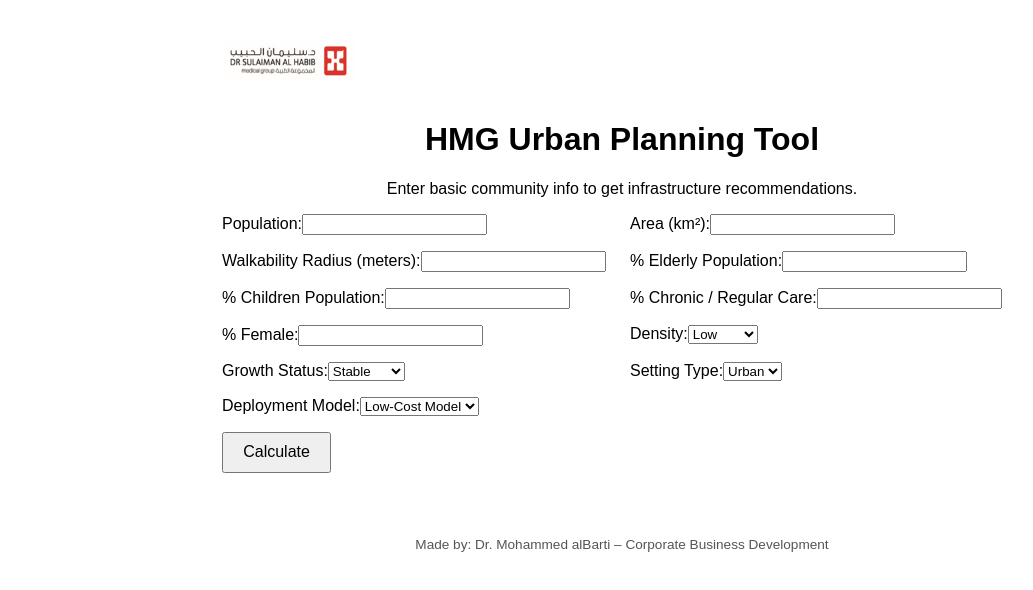
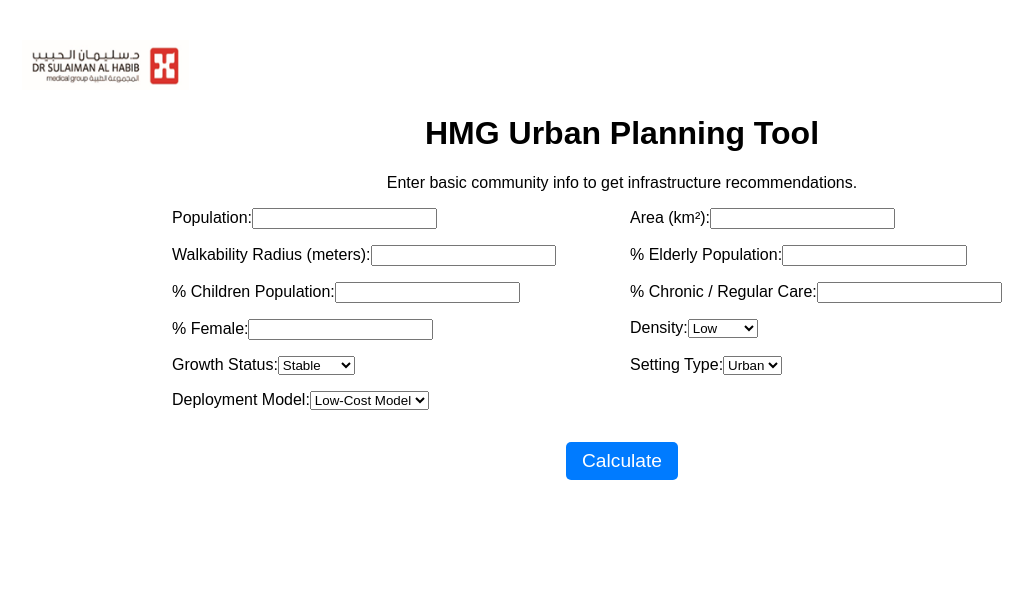
Before and after one commit to mohammedbarti/hmg-urban-tool-v3, a Next.js app: page / in a window 1280 px wide. Shown: the top 590 px of the page, without its empty margins (18-1051 px from the left). Built offline with nearby package versions, Linux system fonts and the light colour scheme.

Commit message:
Update page.tsx

```diff
--- a/app/page.tsx
+++ b/app/page.tsx
@@ -1,160 +1,124 @@
 'use client';
 import React, { useState } from 'react';
 
-const Page = () => {
+export default function Home() {
   const [population, setPopulation] = useState('');
   const [area, setArea] = useState('');
-  const [walkabilityRadius, setWalkabilityRadius] = useState('');
+  const [walkability, setWalkability] = useState('');
   const [elderly, setElderly] = useState('');
   const [children, setChildren] = useState('');
   const [chronic, setChronic] = useState('');
   const [female, setFemale] = useState('');
   const [density, setDensity] = useState('Low');
   const [growth, setGrowth] = useState('Stable');
-  const [setting, setSetting] = useState('Urban');
-  const [deployment, setDeployment] = useState('Low-Cost Model');
-  const [recommendations, setRecommendations] = useState<string[]>([]);
+  const [settingType, setSettingType] = useState('Urban');
+  const [model, setModel] = useState('Low-Cost Model');
+  const [results, setResults] = useState<any>(null);
 
-const handleClick = () => {
-  const pop = parseInt(population);
-  const km2 = parseFloat(area);
-  const walk = parseInt(walkabilityRadius) || 600;
+  const calculate = () => {
+    const pop = parseInt(population);
+    const km2 = parseFloat(area);
+    const walk = parseFloat(walkability);
+    const eld = parseFloat(elderly);
+    const kids = parseFloat(children);
+    const chr = parseFloat(chronic);
+    const fem = parseFloat(female);
 
-  const percentElderly = parseFloat(elderly) || 0;
-  const percentChildren = parseFloat(children) || 0;
-  const percentChronic = parseFloat(chronic) || 0;
-  const percentFemale = parseFloat(female) || 0;
+    let ambulances = Math.ceil(pop / 2000);
+    let phcs = Math.ceil(pop / 10000);
+    let emergencyPods = Math.ceil(pop / 10000);
 
-  if (isNaN(pop) || isNaN(km2)) return;
+    let mobileClinics = model === 'Low-Cost Model'
+      ? Math.ceil(km2 / 20)
+      : Math.ceil(km2 / 30);
 
-  const results: string[] = [];
+    let telehealthBooths = model === 'Low-Cost Model'
+      ? Math.ceil(pop / 25000)
+      : Math.ceil(pop / 5000);
 
-  // Ambulance
-  results.push(`🚑 Ambulances: ${Math.ceil(pop / 2000)}`);
+    // Adjustments based on demographics
+    if (eld > 15) telehealthBooths += 1;
+    if (chr > 20) mobileClinics += 1;
+    if (kids > 25) phcs += 1;
 
-  // PHCs
-  let phcs = Math.ceil(pop / 10000);
-  if (percentChildren > 25) phcs += 1;
-  results.push(`🏥 Primary Healthcare Centers: ${phcs}`);
+    const helipad = settingType === 'Rural' ? 1 : 0;
+    const womensClinic = fem > 60 ? 1 : 0;
 
-  // Emergency Pods
-  results.push(`🆘 Emergency Pods: ${Math.ceil(pop / 10000)}`);
-
-  // Telehealth Booths
-  let telehealth = deployment === 'Ideal Model'
-    ? Math.ceil(pop / 5000)
-    : Math.ceil(pop / 25000);
-  if (percentElderly > 15) telehealth += 1;
-  results.push(`🧑‍💻 Telehealth Booths: ${telehealth} (${deployment === 'Ideal Model' ? '1 per 5,000 people' : '1 per 25,000 people'})`);
-
-  // Mobile Clinics
-  let mobileClinics = deployment === 'Ideal Model'
-    ? Math.ceil(km2 / 30)
-    : Math.ceil(km2 / 20);
-  if (percentChronic > 20) mobileClinics += 1;
-  results.push(`🚐 Mobile Clinics: ${mobileClinics} (${deployment === 'Ideal Model' ? '1 per 30 km²' : '1 per 20 km²'})`);
-
-  // Women's Clinic Suggestion
-  if (percentFemale > 60) {
-    results.push(`🏩 Women’s Health Center: Recommended (High % Female Population)`);
-  }
-
-  // Helipad
-  if (setting === 'Rural') {
-    results.push('🚁 Helipad: 1 (for remote access)');
-  }
-
-  setRecommendations(results);
-};
+    setResults({
+      ambulances,
+      phcs,
+      emergencyPods,
+      mobileClinics,
+      telehealthBooths,
+      helipad,
+      womensClinic,
+    });
+  };
 
   return (
-    <div style={{ padding: '2rem', fontFamily: 'Arial, sans-serif', maxWidth: 800, margin: '0 auto' }}>
-      <img src="/logo.png" alt="Logo" style={{ height: 40, marginBottom: '1rem' }} />
+    <div style={{ padding: '2rem', fontFamily: 'Arial' }}>
+      <img src="/logo.png" alt="Logo" style={{ height: 50 }} />
+      <h1 style={{ textAlign: 'center' }}>HMG Urban Planning Tool</h1>
+      <p style={{ textAlign: 'center' }}>
+        Enter basic community info to get infrastructure recommendations.
+      </p>
 
-      <h1 style={{ textAlign: 'center' }}>HMG Urban Planning Tool</h1>
-      <p style={{ textAlign: 'center' }}>Enter basic community info to get infrastructure recommendations.</p>
-
-      <div style={{ display: 'flex', flexWrap: 'wrap', gap: '1rem', marginBottom: '1rem' }}>
-        <label style={{ flex: '1 1 45%' }}>
-          Population:
-          <input value={population} onChange={(e) => setPopulation(e.target.value)} type="number" />
-        </label>
-        <label style={{ flex: '1 1 45%' }}>
-          Area (km²):
-          <input value={area} onChange={(e) => setArea(e.target.value)} type="number" />
-        </label>
-        <label style={{ flex: '1 1 45%' }}>
-          Walkability Radius (meters):
-          <input value={walkabilityRadius} onChange={(e) => setWalkabilityRadius(e.target.value)} type="number" />
-        </label>
-        <label style={{ flex: '1 1 45%' }}>
-          % Elderly Population:
-          <input value={elderly} onChange={(e) => setElderly(e.target.value)} type="number" />
-        </label>
-        <label style={{ flex: '1 1 45%' }}>
-          % Children Population:
-          <input value={children} onChange={(e) => setChildren(e.target.value)} type="number" />
-        </label>
-        <label style={{ flex: '1 1 45%' }}>
-          % Chronic / Regular Care:
-          <input value={chronic} onChange={(e) => setChronic(e.target.value)} type="number" />
-        </label>
-        <label style={{ flex: '1 1 45%' }}>
-          % Female:
-          <input value={female} onChange={(e) => setFemale(e.target.value)} type="number" />
-        </label>
-        <label style={{ flex: '1 1 45%' }}>
-          Density:
+      <div style={{ display: 'grid', gridTemplateColumns: '1fr 1fr', gap: '1rem', maxWidth: '900px', margin: 'auto' }}>
+        <label>Population:<input type="number" value={population} onChange={(e) => setPopulation(e.target.value)} /></label>
+        <label>Area (km²):<input type="number" value={area} onChange={(e) => setArea(e.target.value)} /></label>
+        <label>Walkability Radius (meters):<input type="number" value={walkability} onChange={(e) => setWalkability(e.target.value)} /></label>
+        <label>% Elderly Population:<input type="number" value={elderly} onChange={(e) => setElderly(e.target.value)} /></label>
+        <label>% Children Population:<input type="number" value={children} onChange={(e) => setChildren(e.target.value)} /></label>
+        <label>% Chronic / Regular Care:<input type="number" value={chronic} onChange={(e) => setChronic(e.target.value)} /></label>
+        <label>% Female:<input type="number" value={female} onChange={(e) => setFemale(e.target.value)} /></label>
+        <label>Density:
           <select value={density} onChange={(e) => setDensity(e.target.value)}>
             <option>Low</option>
             <option>Medium</option>
             <option>High</option>
           </select>
         </label>
-        <label style={{ flex: '1 1 45%' }}>
-          Growth Status:
+        <label>Growth Status:
           <select value={growth} onChange={(e) => setGrowth(e.target.value)}>
             <option>Stable</option>
             <option>Growing</option>
             <option>Declining</option>
           </select>
         </label>
-        <label style={{ flex: '1 1 45%' }}>
-          Setting Type:
-          <select value={setting} onChange={(e) => setSetting(e.target.value)}>
+        <label>Setting Type:
+          <select value={settingType} onChange={(e) => setSettingType(e.target.value)}>
             <option>Urban</option>
             <option>Rural</option>
           </select>
         </label>
-        <label style={{ flex: '1 1 100%' }}>
-          Deployment Model:
-          <select value={deployment} onChange={(e) => setDeployment(e.target.value)}>
+        <label>Deployment Model:
+          <select value={model} onChange={(e) => setModel(e.target.value)}>
             <option>Low-Cost Model</option>
             <option>Ideal Model</option>
           </select>
         </label>
       </div>
 
-      <button onClick={handleClick} style={{ padding: '0.6rem 1.2rem', fontSize: '1rem', marginBottom: '2rem' }}>
-        Calculate
-      </button>
+      <div style={{ textAlign: 'center', marginTop: '2rem' }}>
+        <button onClick={calculate} style={{ fontSize: '1.2rem', padding: '0.5rem 1rem', backgroundColor: '#007bff', color: '#fff', border: 'none', borderRadius: '5px' }}>
+          Calculate
+        </button>
+      </div>
 
-      {recommendations.length > 0 && (
-        <div>
-          <h2>Recommendations</h2>
-          <ul>
-            {recommendations.map((rec, i) => (
-              <li key={i}>{rec}</li>
-            ))}
+      {results && (
+        <div style={{ marginTop: '2rem' }}>
+          <h2>✅ Recommendations:</h2>
+          <ul style={{ fontSize: '18px', lineHeight: '1.8' }}>
+            <li>🚑 <strong>Ambulances: {results.ambulances}</strong> — Based on WHO standard of 1 per 2,000 people</li>
+            <li>🏥 <strong>Primary Healthcare Centers: {results.phcs}</strong> — Based on 1 per 10,000 people{parseFloat(children) > 25 ? ' (+1 due to high % of children)' : ''}</li>
+            <li>🆘 <strong>Emergency Pods: {results.emergencyPods}</strong> — For high-density and quick-access response coverage</li>
+            <li>🧑‍💻 <strong>Telehealth Booths: {results.telehealthBooths}</strong> — Based on 1 per 5,000 people{parseFloat(elderly) > 15 ? ' (+1 due to high % of elderly)' : ''}</li>
+            <li>🚐 <strong>Mobile Clinics: {results.mobileClinics}</strong> — Based on 1 per 30 km²{parseFloat(chronic) > 20 ? ' (+1 due to high % of chronic care)' : ''}</li>
+            {results.helipad ? <li>🚁 <strong>Helipad: 1</strong> — For rural or remote access settings</li> : null}
+            {results.womensClinic ? <li>👩‍⚕️ <strong>Women’s Clinic: 1</strong> — Due to high % of female population</li> : null}
           </ul>
         </div>
       )}
-
-      <footer style={{ marginTop: '2rem', fontSize: '0.85rem', color: '#555', textAlign: 'center' }}>
-        Made by: Dr. Mohammed alBarti – Corporate Business Development
-      </footer>
     </div>
   );
-};
-
-export default Page;
+}
```
